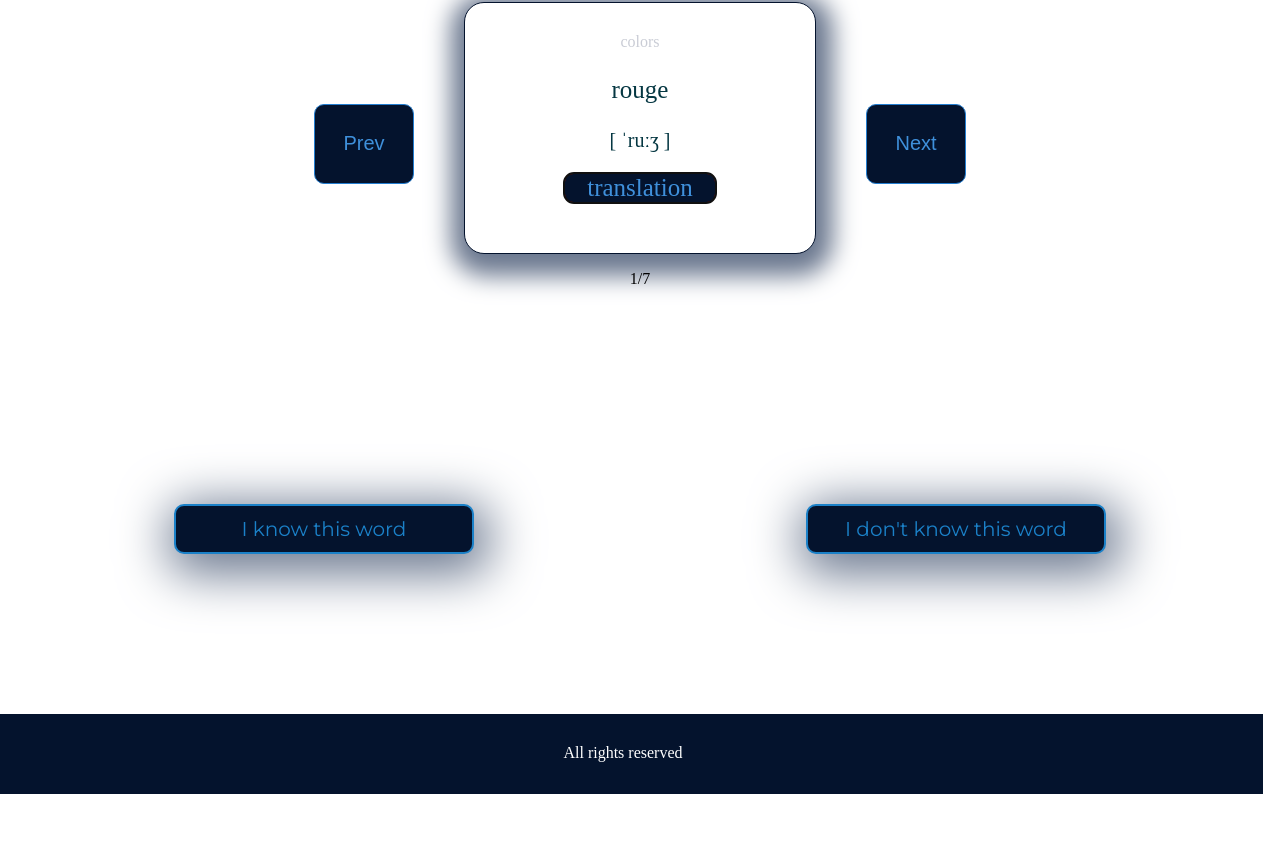
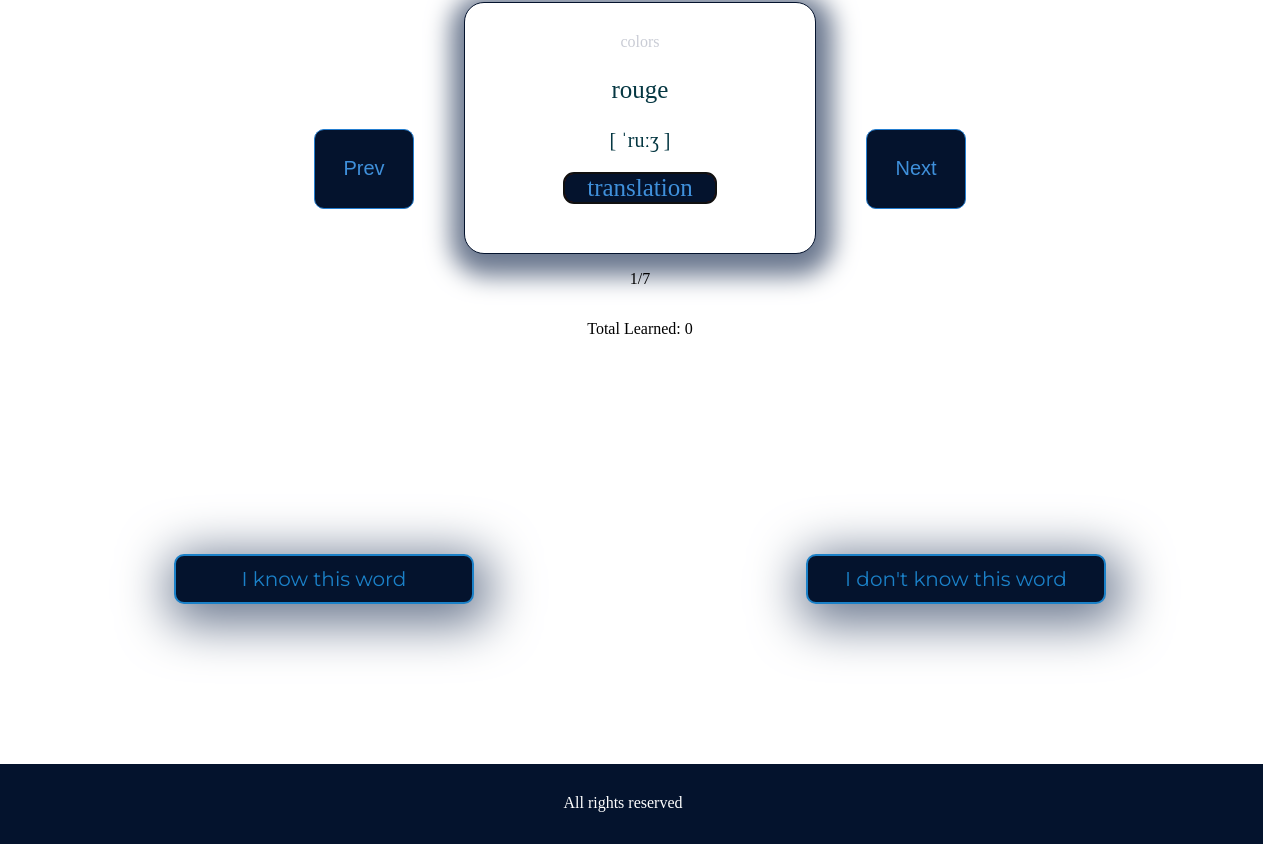
Before and after one commit to KateM3d/words, a React (Create React App) app in the folder words/: page /category in a window 1280 px wide. Shown: the part 747-1599 px from the top of the page. Before the commit the page ends 1549 px from the top, so only its background shows below. Built offline with nearby package versions, Linux system fonts and the light colour scheme.

Commit message:
added Learned words counter

```diff
--- a/words/src/components/Flashcard/Flashcard.jsx
+++ b/words/src/components/Flashcard/Flashcard.jsx
@@ -92,6 +92,7 @@ const wordsColors = [
 
 function Flashcard() {
   const [count, setCount] = useState(0);
+  const [isLearned, setIsLearned] = useState(0);
 
   function handleIncrementCount() {
     setCount(count + 1);
@@ -107,6 +108,10 @@ function Flashcard() {
     }
     setCount(newCount);
   };
+
+  function handleLearnedChange() {
+    setIsLearned((prevLearned) => prevLearned + 1);
+  }
   return (
     <div className="containerFlashcardCount">
       <button className="sliderBtn" onClick={handleDecrementCount}>
@@ -116,6 +121,7 @@ function Flashcard() {
       <div className="containerFlashcard">
         {/* {words.map((word) => ( */}
         <Card
+          onClick={handleLearnedChange}
           key={wordsColors[count].id}
           category={wordsColors[count].category}
           french={wordsColors[count].french}
@@ -127,6 +133,7 @@ function Flashcard() {
         <p>
           {wordsColors[count].id}/{wordsColors.length}
         </p>
+        <p onWordLearned={handleLearnedChange}>Total Learned: {isLearned}</p>
       </div>
       <button className="sliderBtn" onClick={handleIncrementCount}>
         Next
```
